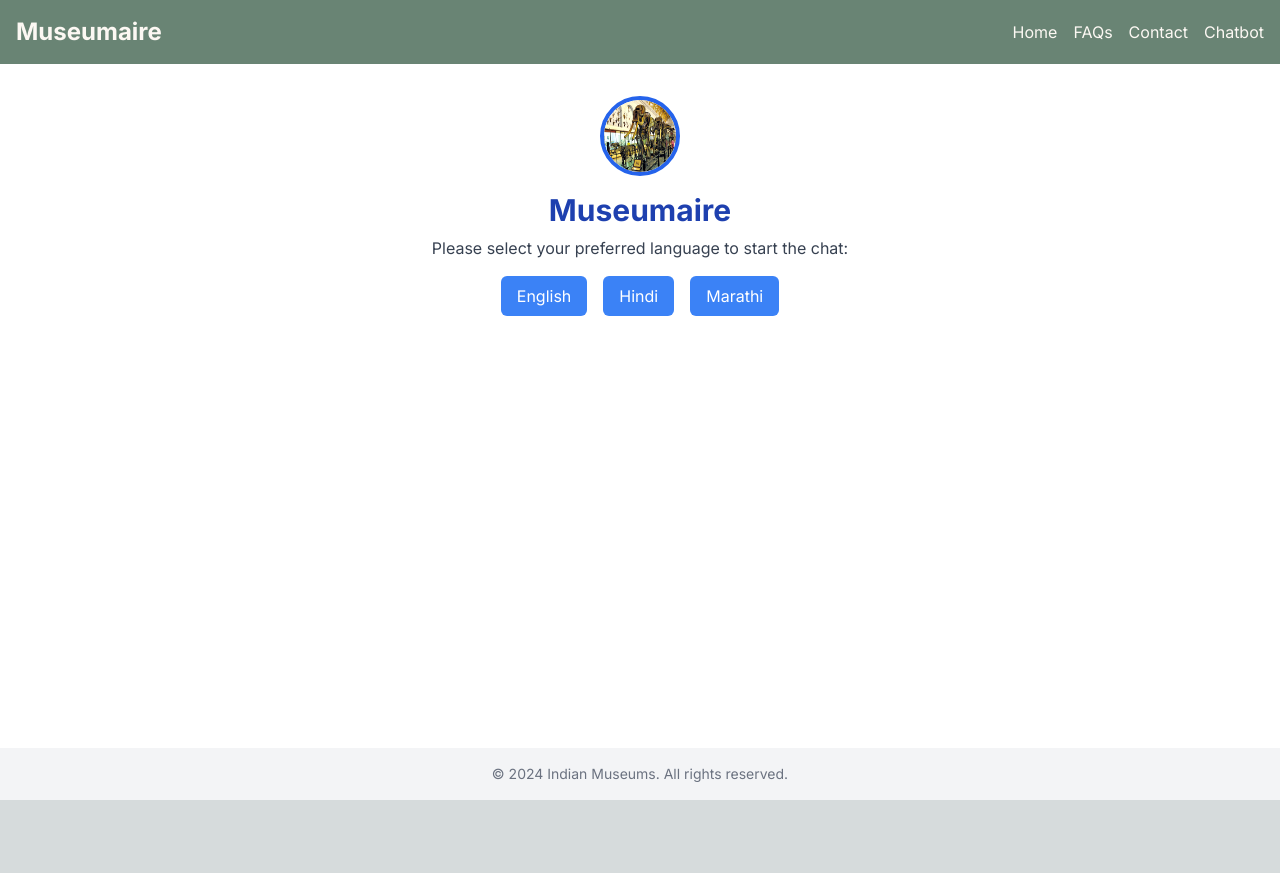
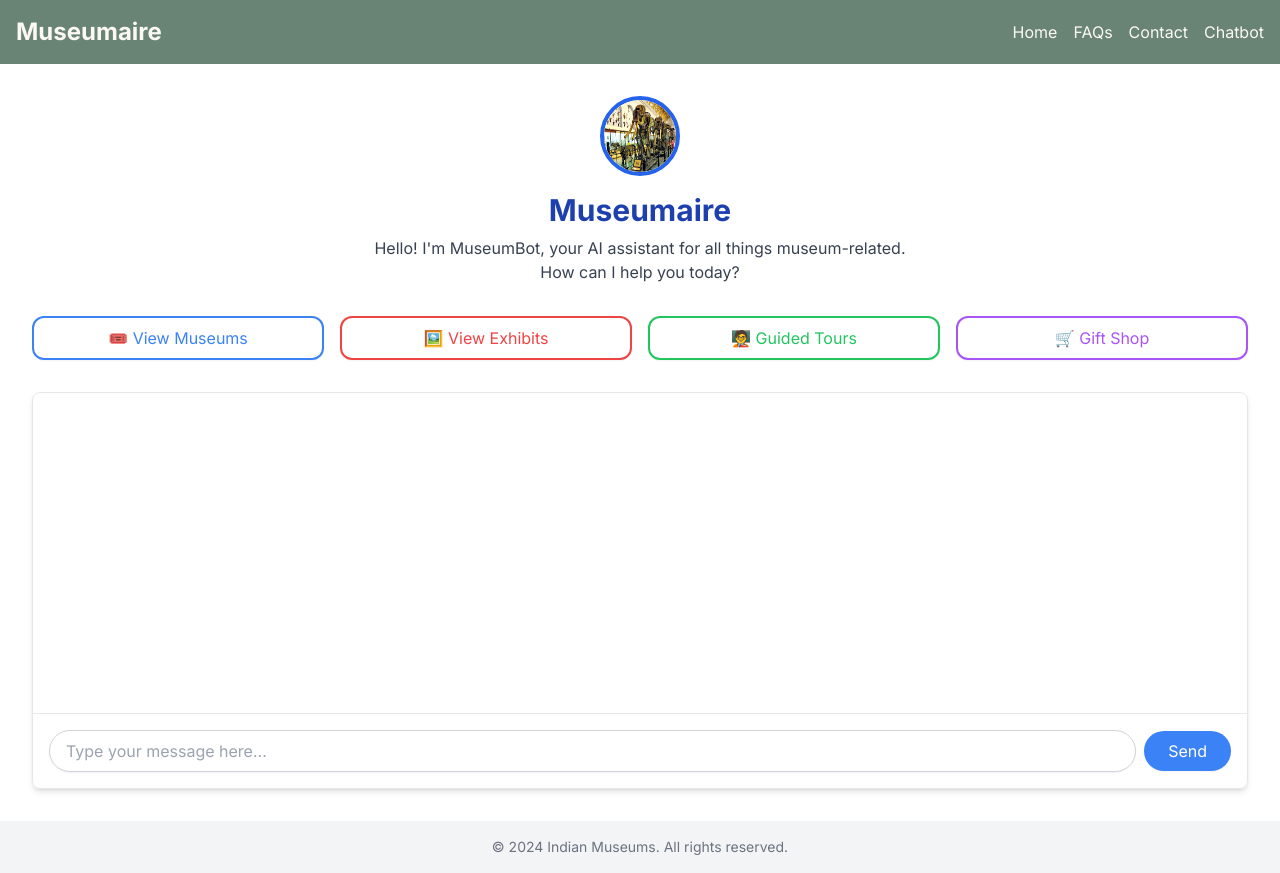
Before and after one commit to deonmenezes/museumChatbot, a Next.js app in the folder museumchat/: page / in a window 1280 px wide. Before the commit the page ends 800 px from the top, so only its background shows below. Built offline with nearby package versions, Linux system fonts and the light colour scheme.

Commit message:
lets send

```diff
--- a/museumchat/src/app/page.tsx
+++ b/museumchat/src/app/page.tsx
@@ -14,32 +14,6 @@
   const [chatHeight, setChatHeight] = useState("40vh")
   const messagesEndRef = useRef<HTMLDivElement | null>(null)
   const chatContainerRef = useRef<HTMLDivElement | null>(null)
-
-  // State for language selection
-  const [language, setLanguage] = useState("")
-  const [isLanguageSelected, setIsLanguageSelected] = useState(false)
-
-  // Language options text
-  const languageOptions = {
-    english: {
-      welcome: "Hello! I'm MuseumBot, your AI assistant for all things museum-related. How can I help you today?",
-      chooseLanguage: "Please select your preferred language to start the chat:",
-      buttonLabel: "Send",
-      languages: ["English", "Hindi", "Marathi"],
-    },
-    hindi: {
-      welcome: "नमस्ते! मैं म्यूजियम बोट हूं, संग्रहालय से संबंधित सभी चीजों के लिए आपका एआई सहायक। मैं आपकी किस प्रकार सहायता कर सकता हूं?",
-      chooseLanguage: "कृपया चैट शुरू करने के लिए अपनी पसंदीदा भाषा का चयन करें:",
-      buttonLabel: "भेजें",
-      languages: ["अंग्रेजी", "हिंदी", "मराठी"],
-    },
-    marathi: {
-      welcome: "नमस्कार! मी म्युझियम बॉट आहे, संग्रहालयाशी संबंधित सर्व गोष्टींसाठी तुमचा एआय सहायक. मी तुम्हाला कशी मदत करू शकतो?",
-      chooseLanguage: "कृपया चॅट सुरू करण्यासाठी तुमची आवडती भाषा निवडा:",
-      buttonLabel: "पाठवा",
-      languages: ["इंग्रजी", "हिंदी", "मराठी"],
-    },
-  }
 
   const handleSendMessage = async () => {
     if (message.trim() === "") return
@@ -72,12 +46,6 @@
     }
   }
 
-  const handleLanguageSelection = (selectedLanguage: string) => {
-    setLanguage(selectedLanguage.toLowerCase())
-    setIsLanguageSelected(true)
-    setMessages([{ text: languageOptions[selectedLanguage.toLowerCase()].welcome, sender: "bot" }])
-  }
-
   useEffect(() => {
     messagesEndRef.current?.scrollIntoView({ behavior: "smooth" })
 
@@ -105,17 +73,27 @@
               </Link>
             </li>
             <li>
-              <Link href="/faqs" className="text-[#FCF8F3] hover:text-[#FFD3B6]">
+              <Link
+                href="/faqs"
+                className="text-[#FCF8F3] hover:text-[#FFD3B6]"
+              >
                 FAQs
               </Link>
             </li>
+
             <li>
-              <Link href="/contact" className="text-[#FCF8F3] hover:text-[#FFD3B6]">
+              <Link
+                href="/contact"
+                className="text-[#FCF8F3] hover:text-[#FFD3B6]"
+              >
                 Contact
               </Link>
             </li>
             <li>
-              <Link href="/chatbot" className="text-[#FCF8F3] hover:text-[#FFD3B6]">
+              <Link
+                href="/chatbot"
+                className="text-[#FCF8F3] hover:text-[#FFD3B6]"
+              >
                 Chatbot
               </Link>
             </li>
@@ -134,40 +112,17 @@
               className="w-20 h-20 mx-auto rounded-full border-4 border-blue-600 mb-4"
             />
             <h1 className="text-3xl font-bold text-blue-800">Museumaire</h1>
-
-            {/* Language Selection */}
-            {!isLanguageSelected ? (
-              <div>
             <p className="text-gray-700 mt-2">
-                  {languageOptions.english.chooseLanguage}
+              Hello! I'm MuseumBot, your AI assistant for all things museum-related.
             </p>
-                <div className="flex justify-center mt-4 space-x-4">
-                  {languageOptions.english.languages.map((lang, index) => (
-                    <button
-                      key={index}
-                      onClick={() => handleLanguageSelection(lang)}
-                      className="bg-blue-500 text-white px-4 py-2 rounded-md hover:bg-blue-600 transition"
-                    >
-                      {lang}
-                    </button>
-                  ))}
-                </div>
-              </div>
-            ) : (
-              <>
-                <p className="text-gray-700 mt-2">
-                  {languageOptions[language].welcome}
-                </p>
-              </>
-            )}
+            <p className="text-gray-700 mb-6">How can I help you today?</p>
           </div>
 
-          {/* Service Options - Display only after language selection */}
-          {isLanguageSelected && (
+          {/* Service Options */}
           <div className="grid grid-cols-2 sm:grid-cols-4 gap-4 mb-8">
             <Link href="/exploremuseum.tsx">
               <button className="w-full bg-white border-2 border-blue-500 text-blue-500 px-4 py-2 rounded-xl flex items-center justify-center shadow-sm hover:bg-blue-500 hover:text-white transition">
-                  🎟️ Museums
+                🎟️ View Museums
               </button>
             </Link>
             <Link href="/">
@@ -186,10 +141,8 @@
               </button>
             </Link>
           </div>
-          )}
 
           {/* Chat Display Section */}
-          {isLanguageSelected && (
           <div className="border border-gray-200 rounded-lg shadow-md" ref={chatContainerRef}>
             <div
               className="overflow-y-auto p-4 transition-all duration-300 ease-in-out"
@@ -239,12 +192,11 @@
                   onClick={handleSendMessage}
                   disabled={isLoading}
                 >
-                    {languageOptions[language].buttonLabel || "send"}
+                  Send
                 </button>
               </div>
             </div>
           </div>
-          )}
         </div>
       </div>
 
```
Lines whose indentation alone changed are shown as unchanged.
